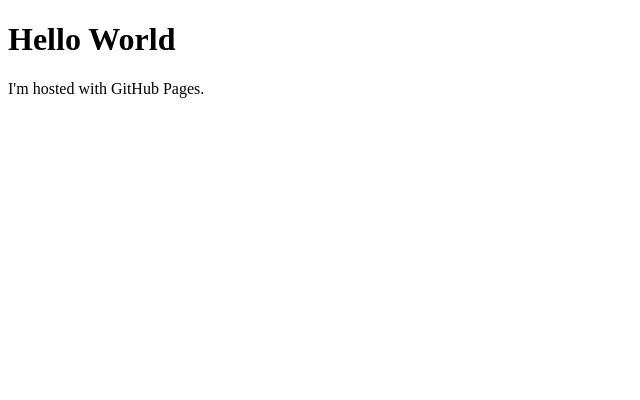
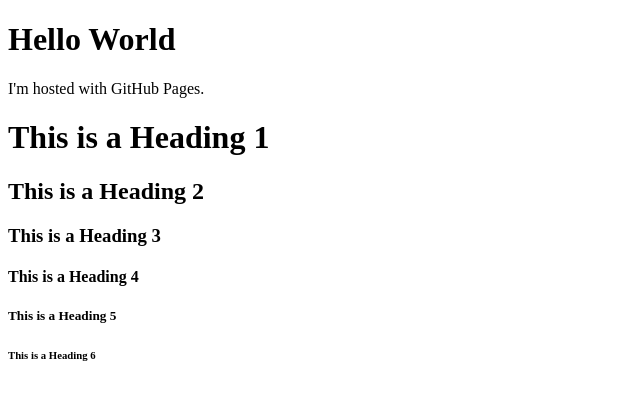
Before and after one commit to jesusnin/FrontEndMasterCourse, a plain HTML site: page index.html in a window 1280 px wide. Shown: the whole page, without its empty margins (0-640 px from the left). Drawn offline with Linux system fonts and the light colour scheme.

Commit message:
Example with Headings

```diff
--- a/index.html
+++ b/index.html
@@ -3,5 +3,11 @@
 <body>
 <h1>Hello World</h1>
 <p>I'm hosted with GitHub Pages.</p>
+<h1>This is a Heading 1</h1>
+<h2>This is a Heading 2</h2>
+<h3>This is a Heading 3</h3>
+<h4>This is a Heading 4</h4>
+<h5>This is a Heading 5</h5>
+<h6>This is a Heading 6</h6>
 </body>
 </html>
```
